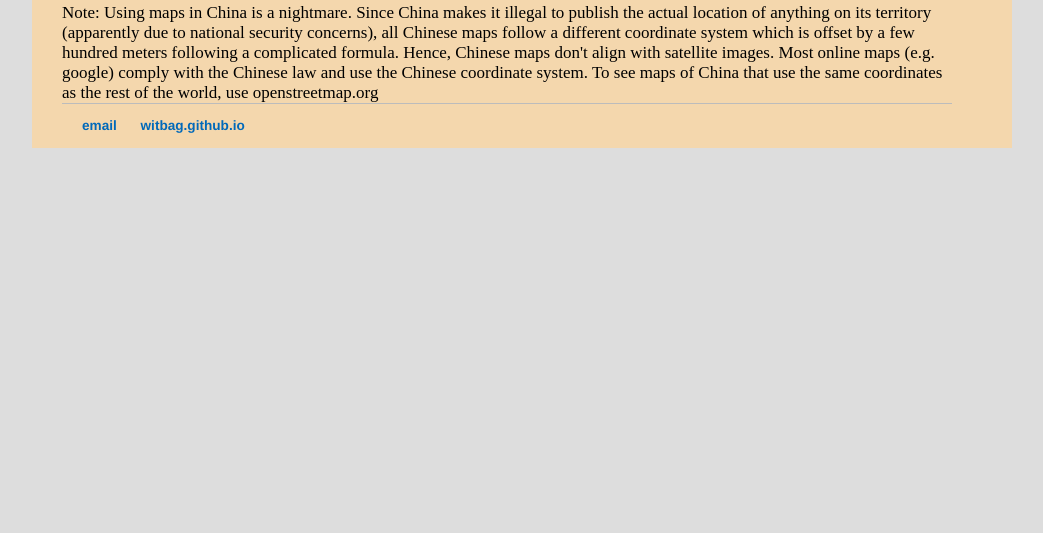
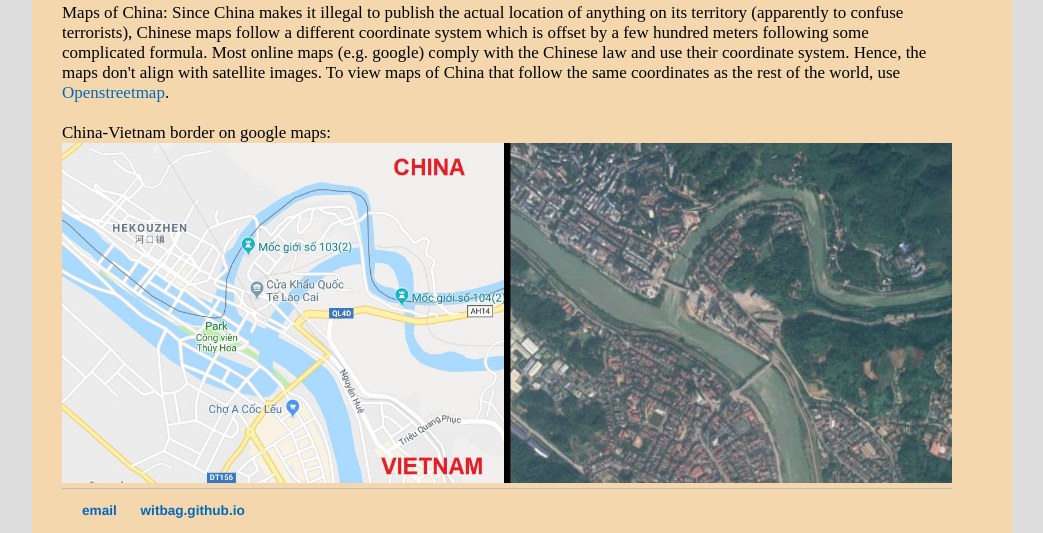
Before and after one commit to witbag/witbag.github.io, a Jekyll site: the page built from travel/china.html, in a window 1280 px wide. Shown: the part 762-1295 px from the top of the page, without its empty margins (118-1161 px from the left). Built offline with Jekyll 4.4.1, drawn with Linux system fonts in a browser that asks for light colours; before the commit the page ends 910 px from its top, so only the background shows below that.

Commit message:
Update china.html

```diff
--- a/travel/china.html
+++ b/travel/china.html
@@ -12,4 +12,7 @@ Red: must see; Blue: definitely worth it; Grey: see it if it's on the way
 <iframe src="https://www.google.com/maps/d/embed?mid=1y2M1Ij40QFCFW_zKIWOfEl4_IzRMVaSB&hl=en" width="880" height="550"></iframe>
 </div>
 
-Note: Using maps in China is a nightmare. Since China makes it illegal to publish the actual location of anything on its territory (apparently due to national security concerns), all Chinese maps follow a different coordinate system which is offset by a few hundred meters following a complicated formula. Hence, Chinese maps don't align with satellite images. Most online maps (e.g. google) comply with the Chinese law and use the Chinese coordinate system. To see maps of China that use the same coordinates as the rest of the world, use openstreetmap.org
+Maps of China: Since China makes it illegal to publish the actual location of anything on its territory (apparently to confuse terrorists), Chinese maps follow a different coordinate system which is offset by a few hundred meters following some complicated formula. Most online maps (e.g. google) comply with the Chinese law and use their coordinate system. Hence, the maps don't align with satellite images. To view maps of China that follow the same coordinates as the rest of the world, use <a href="https://openstreetmap.org" target=_blank>Openstreetmap</a>.<br>
+<br>
+China-Vietnam border on google maps:
+<img src="/travel/chinaviet.jpg" alt="China border" width=100%>
```
